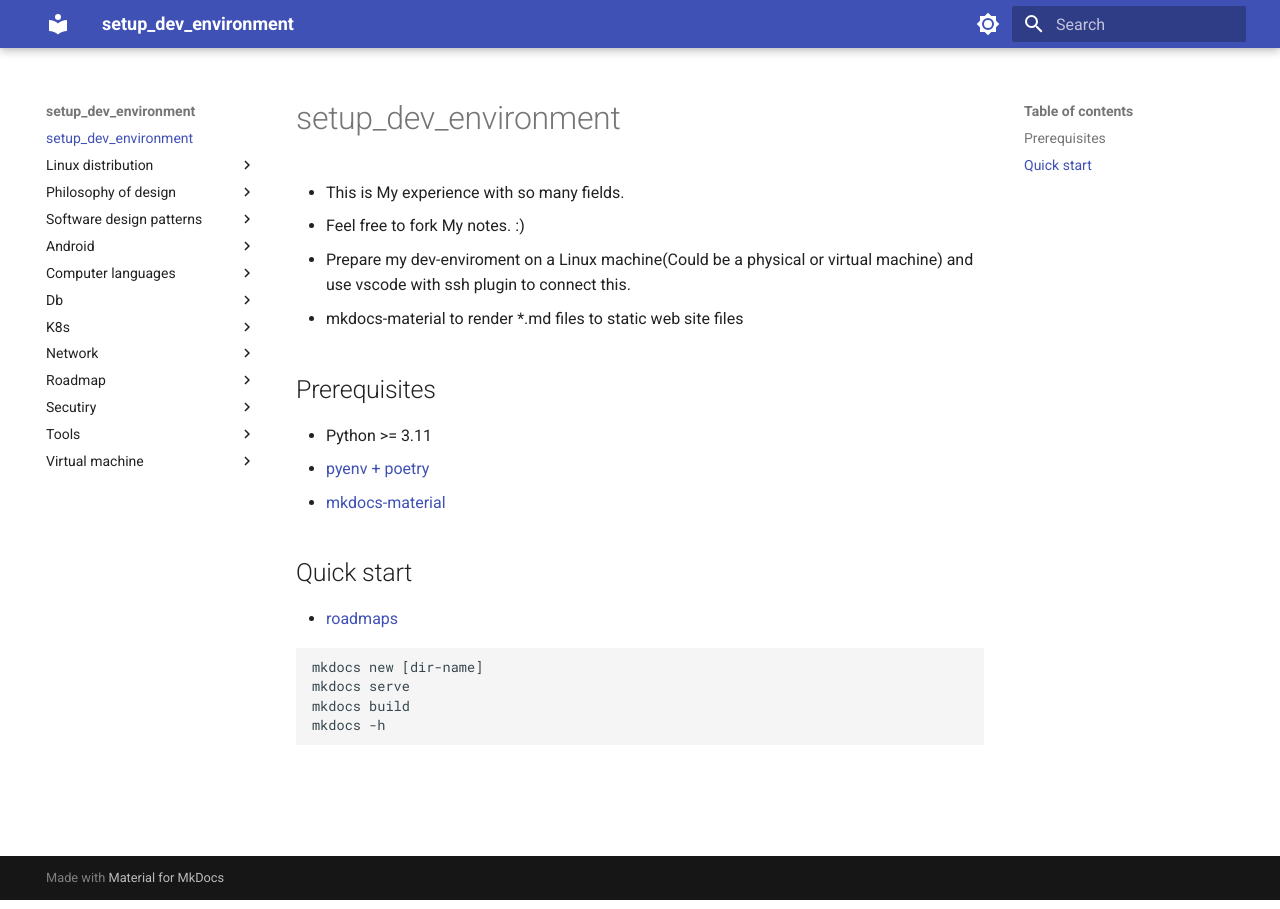
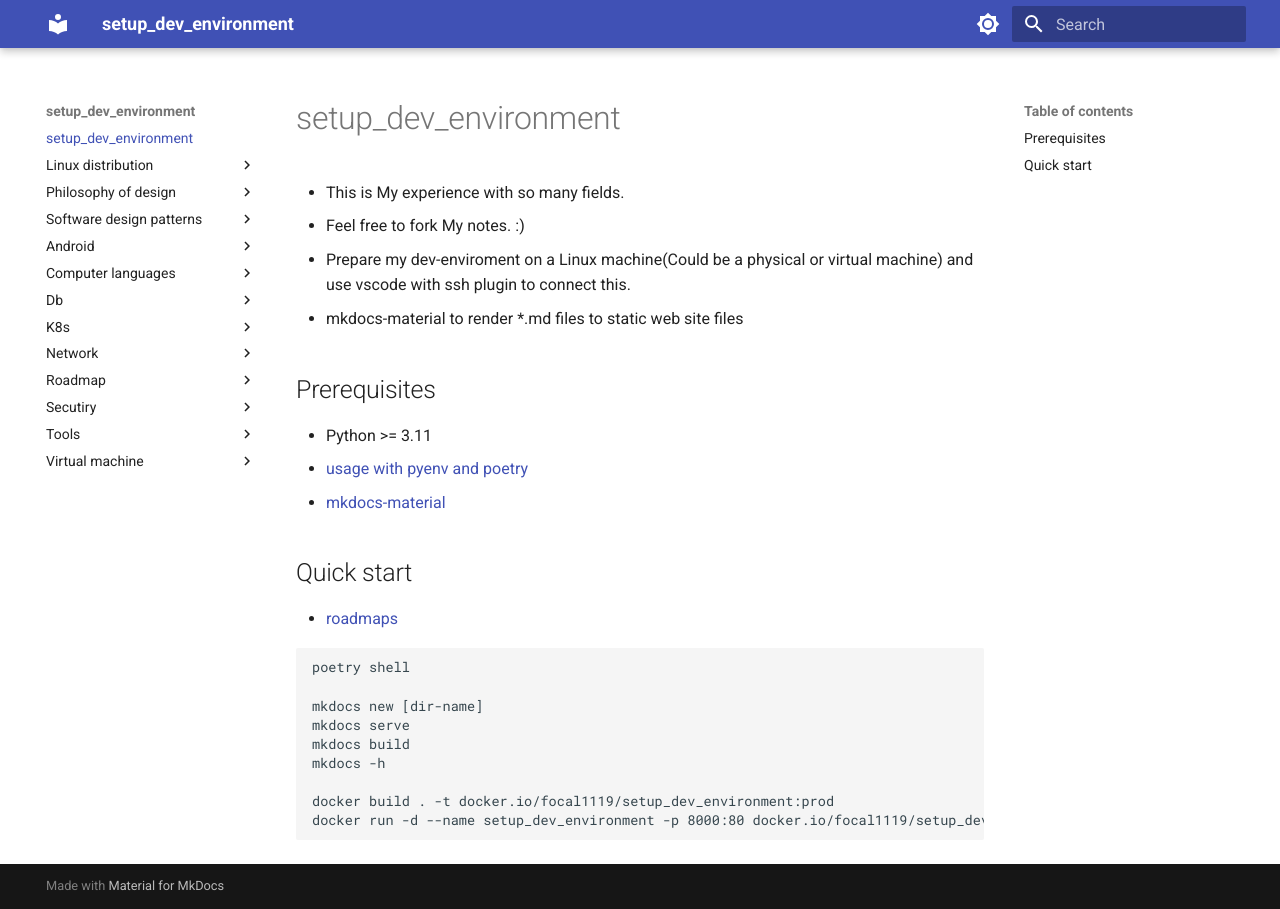
Before and after one commit to hong539/setup_dev_environment, an MkDocs documentation site: the page built from docs/index.md, in a window 1280 px wide. Built offline with MkDocs 1.6.1 and Material for MkDocs 9.7.7, drawn with Linux system fonts in a browser that asks for light colours.

````diff
--- a/docs/index.md
+++ b/docs/index.md
@@ -8,7 +8,7 @@
 ## Prerequisites
 
 * Python >= 3.11
-* [pyenv + poetry](https://github.com/hong539/setup_dev_environment/blob/main/docs/computer%20languages/programming_languages/python/python.md#usage-with-pyenvpoetry)
+* [usage with pyenv and poetry](./computer%20languages/programming_languages/python/python.md#usage-with-pyenvpoetry)
 * [mkdocs-material](https://github.com/squidfunk/mkdocs-material)
 
 ## Quick start
@@ -16,8 +16,13 @@
 * [roadmaps](https://roadmap.sh/roadmaps)
 
 ```shell
+poetry shell
+
 mkdocs new [dir-name]
 mkdocs serve
 mkdocs build
 mkdocs -h
+
+docker build . -t docker.io/focal1119/setup_dev_environment:prod
+docker run -d --name setup_dev_environment -p 8000:80 docker.io/focal1119/setup_dev_environment:prod
 ```
````
Also changed, not shown: README.md (+5 -0 lines), 1 other file.
